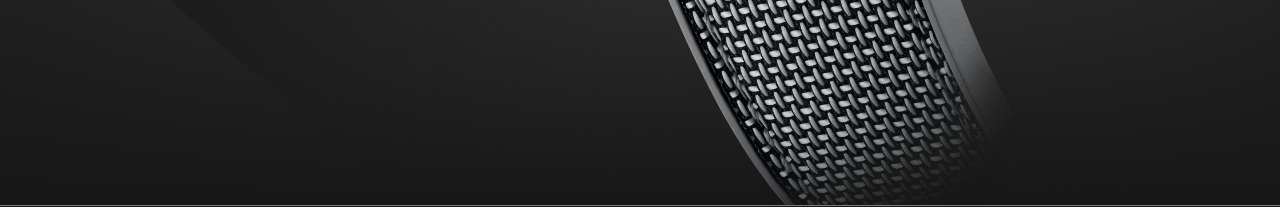
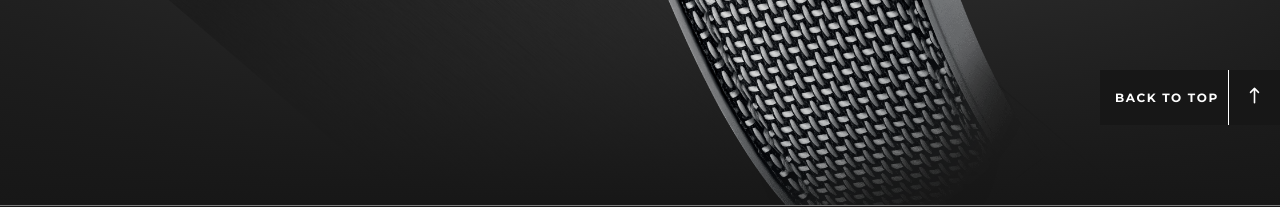
Before and after one commit to Stephen-Coloma/Hublot-Landing-Page, a Next.js app: page / in a window 1280 px wide. Shown: the part 731-938 px from the top of the page. Built offline with nearby package versions, Linux system fonts and the light colour scheme.

Commit message:
add: added the back to top feature

```diff
--- a/src/app/globals.css
+++ b/src/app/globals.css
@@ -21,7 +21,7 @@
 html,
 body {
   max-width: 100vw;
-  overflow-x: hidden;
+  /* overflow-x: hidden; */
   font-family: var(--font-montserrat);
 }
 
--- a/src/components/header/Header.js
+++ b/src/components/header/Header.js
@@ -1,8 +1,14 @@
+import { useEffect } from 'react'
 import styles from '../header/header.module.css'
 
 export default function Header() {
+    const scrollToTop = (event) => {
+      event.preventDefault();
+      window.scrollTo({top: 0, behavior: 'smooth'})
+    }
+
     return (
-      <header>
+      <header className={styles.header}>
 
         <nav className={styles.nav}>
 
@@ -48,6 +54,13 @@ export default function Header() {
             </div>
             <h2>What are you looking for?</h2>
         </div>
+
+        <div className={styles.floater} onClick={scrollToTop}>
+          <h1>BACK TO TOP</h1>
+          <div>
+            <img src="/assets/arrow-up.svg"></img>
+          </div>
+        </div>
       </header>
     );
   }
--- a/src/components/header/header.module.css
+++ b/src/components/header/header.module.css
@@ -1,3 +1,11 @@
+.header{
+    position: sticky;
+    top: -3.5rem; /* Sticks to the top when scrolling */
+    z-index: 1000;
+    background-color: white; /* Optional: Prevents background overlap */
+    transition: all 5ms smooth;
+}
+
 .nav{
     /* border: red solid 3px; */
     height: 3.25rem;
@@ -89,6 +97,38 @@
 }
 
 
+.floater{
+    background-color: var(--accent-color-1);
+    width: 180px;
+    right: 0;
+    bottom: calc(-100vh + 3.7rem);
+    position: absolute;
+    display: flex;
+    justify-content: center;
+    align-items: center;
+}
+
+.floater > h1{
+    margin-left: 15px;
+    font-size: .75rem;
+    letter-spacing: .1rem;
+    width: 70%;
+    color: var(--main-color);
+    /* border: blue solid; */
+}
+
+.floater > div{
+    display: inline-block;
+    border-left: var(--main-color) solid 1px;
+    padding: 1rem;
+    /* border: red solid; */
+    width: 54px;
+}
+
+.floater > div > img{
+    width: 100%;
+}
+
 @media screen and (min-width: 1024px) {
     .nav{
         height: 3.5rem;
@@ -135,4 +175,8 @@
         padding: 0 .5rem;
         border-right: 1px solid var(--accent-color-3);
     }
+
+    .floater{
+        bottom: -100vh;
+    }
 }
```
Also changed, not shown: public/assets/arrow-up.svg (added).
